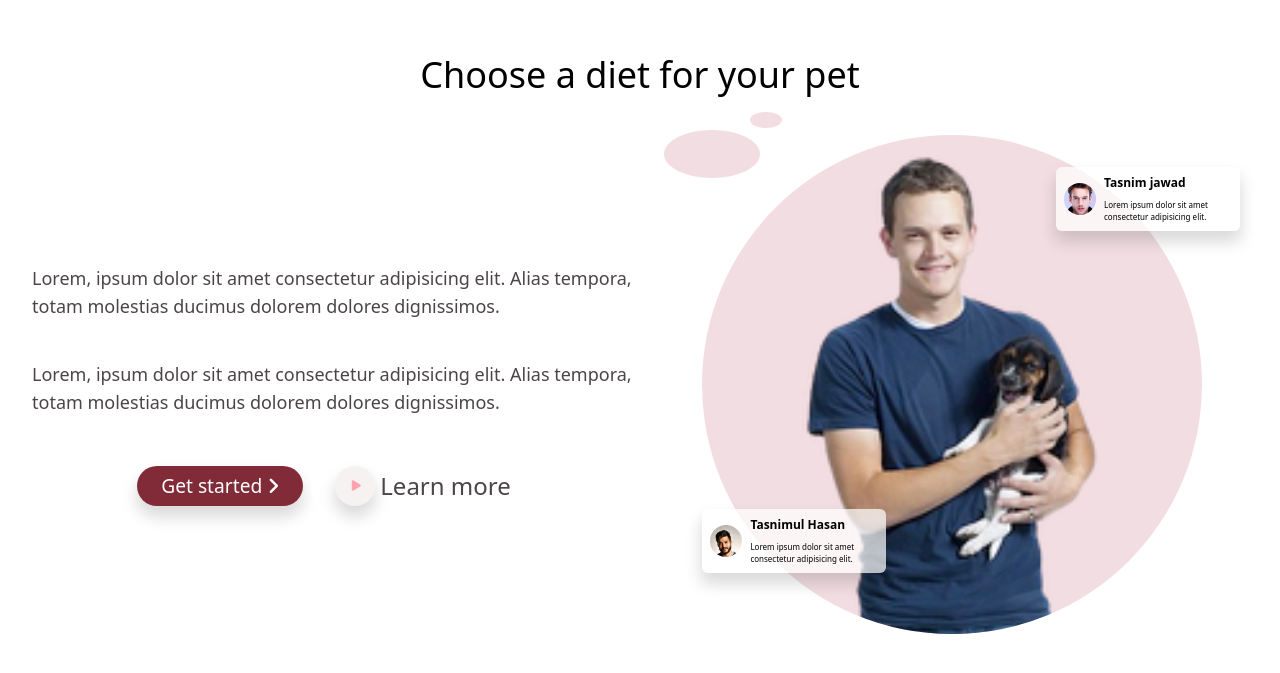
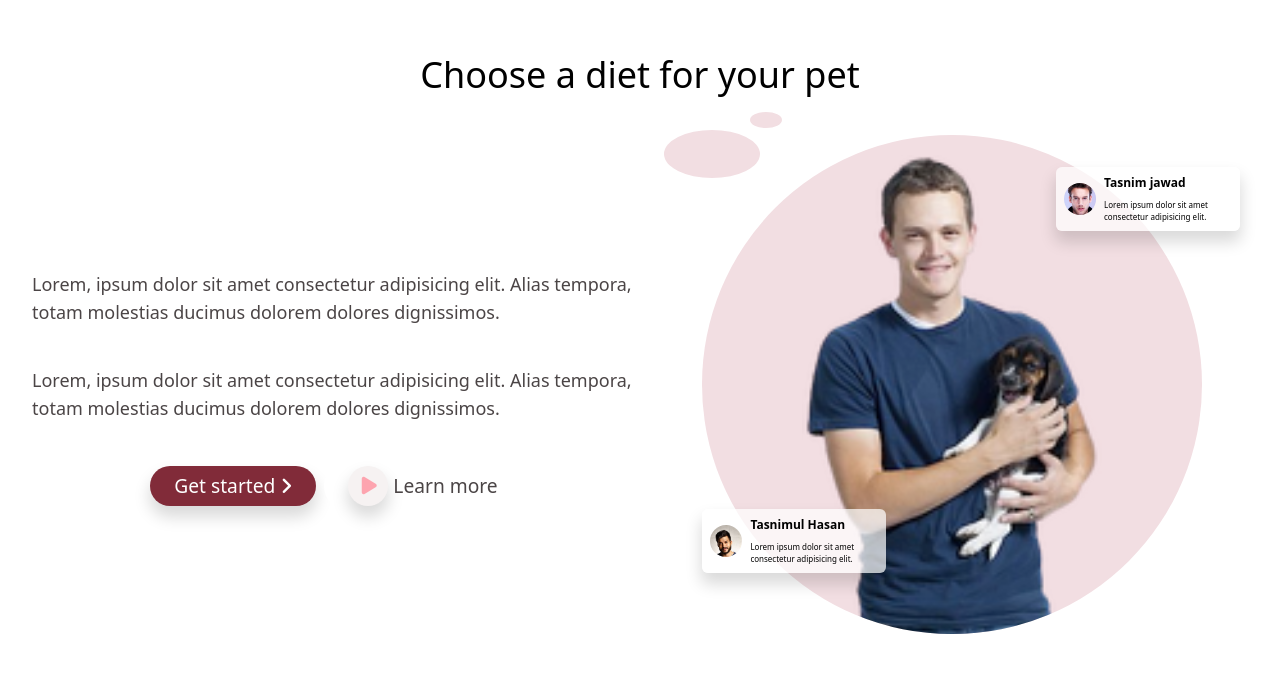
Before and after one commit to tasnim-jawad/careCat, a website: page index.html in a window 1280 px wide. Shown: the part 2121-2794 px from the top of the page. Drawn offline with Linux system fonts and the light colour scheme.

Commit message:
some change done

```diff
--- a/index.html
+++ b/index.html
@@ -213,10 +213,10 @@
                                 <a href="#">Get started <i
                                 class="fa-solid fa-angle-right"></i></a>
                             </div>
-                            <div class="text-sm btn py-[0.375rem]  ml-2 xl:text-[1.5rem] xl:py-2.5 xl:px-6  ">
+                            <div class="text-sm btn py-[2px]  ml-2 xl:text-[1.2rem] xl:py-1 xl:px-6  ">
 
                                 <a class="flex items-center" href="#">
-                                    <span class="text-green-500  inline-block text-[10px] w-8 leading-8 bg-[#f6f2f2] rounded-full  mr-[5px] text-rose-300 box_shadow_btn pl-[2px] text-center xl:w-10 xl:leading-10 xl:text-xs"><i class="fa-solid fa-play"></i></span>Learn more</a>
+                                    <span class="text-green-500  inline-block text-base w-8 leading-8 bg-[#f6f2f2] rounded-full  mr-[5px] text-rose-300 box_shadow_btn pl-[2px] text-center xl:w-10 xl:leading-10 xl:text-xl"><i class="fa-solid fa-play"></i></span>Learn more</a>
 
 
                             </div>
@@ -290,7 +290,7 @@
                             <div class="text-sm btn xl:text-[1.2rem] xl:py-2.5 xl:px-6 bg-[#812b39] text-white box_shadow_btn">
                                 <a href="#">Get started <i class="fa-solid fa-angle-right"></i></a>
                             </div>
-                            <div class="text-sm btn py-[0.375rem]  ml-2 xl:text-[1.5rem] xl:py-2.5 xl:px-6  bg-transparent">
+                            <div class="text-sm btn py-[0.375rem]  ml-2 xl:text-[1.2rem] xl:py-2.5 xl:px-6  bg-transparent">
                                 <a class="flex items-center" href="#">
                                     <span class="inline-block text-[10px] w-8 leading-8 bg-[#f6f2f2] rounded-full  mr-[5px] text-rose-300 box_shadow_btn pl-[2px] text-center xl:w-10 xl:leading-10 xl:text-xs"><i class="fa-solid fa-play"></i>
                                     </span>Learn more
```
Also changed, not shown: output/tailwind.css.
